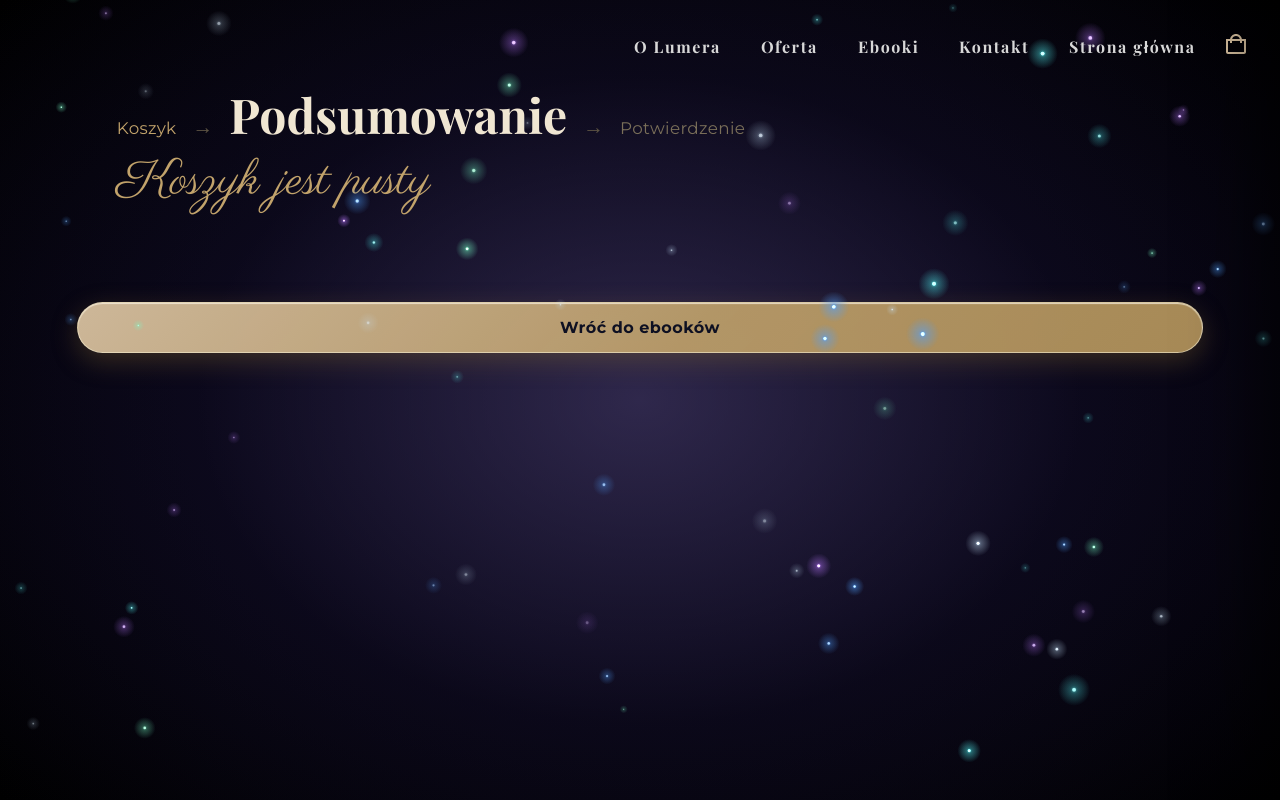
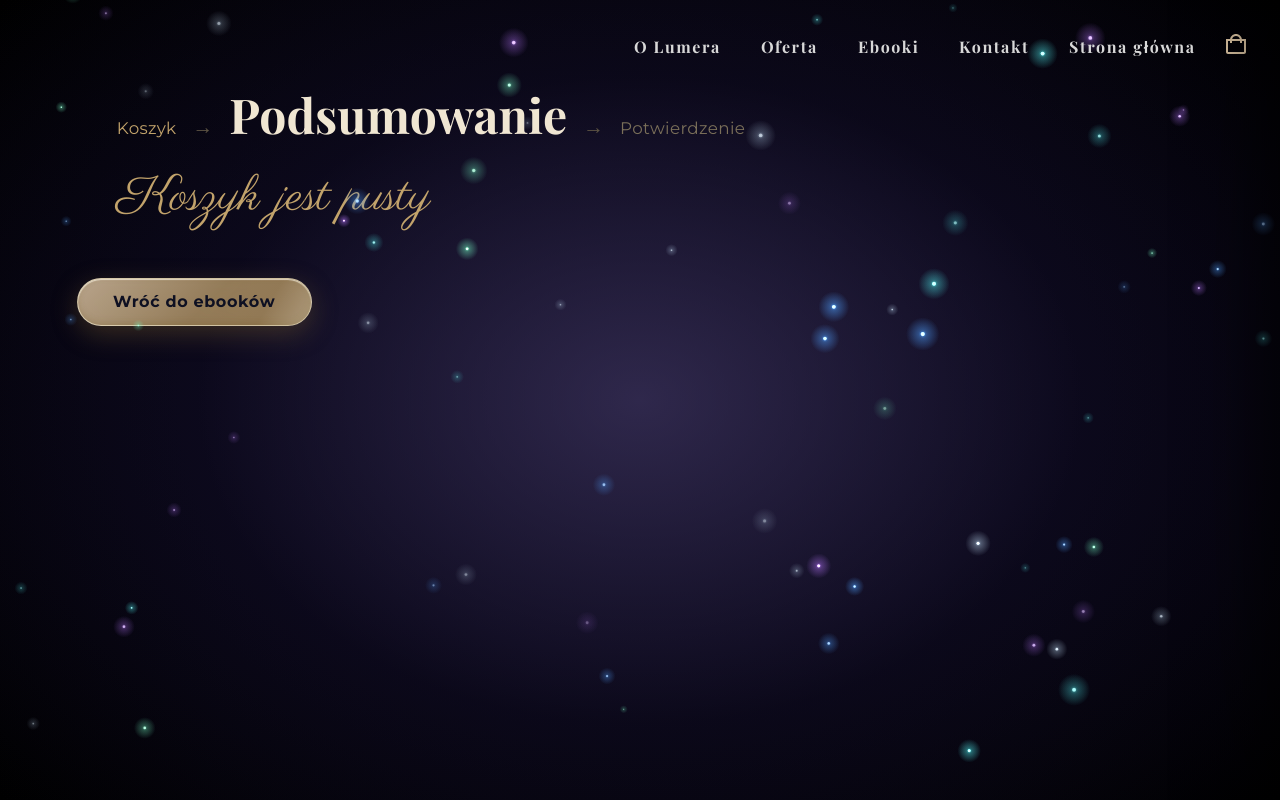
Before and after one commit to eM-Bien/lumera, a Next.js app: page /platnosc in a window 1280 px wide. Built offline with nearby package versions, Linux system fonts and the light colour scheme.

Commit message:
add primary button component

```diff
--- /dev/null
+++ b/app/components/Buttons/PrimaryButton/PrimaryButton.module.css
@@ -0,0 +1,107 @@
+/* =========================================================================
+   PrimaryButton — złoty „liquid glass" z przesuwającym się blaskiem.
+   Reużywalny przycisk akcji (motyw LUMERA).
+   ========================================================================= */
+
+.btn {
+  position: relative;
+  overflow: hidden;
+  isolation: isolate; /* zamyka blask (z-index:-1) w obrębie przycisku */
+
+  font-family: var(--font-basic), sans-serif;
+  font-size: 1rem;
+  letter-spacing: 0.04em;
+  font-weight: 600;
+  color: #0e1022;
+
+  background: linear-gradient(
+    135deg,
+    rgba(216, 193, 160, 0.85) 0%,
+    rgba(194, 163, 107, 0.75) 55%,
+    rgba(176, 145, 90, 0.8) 100%
+  );
+  border: 1px solid rgba(240, 230, 200, 0.65);
+  border-radius: 999px;
+  backdrop-filter: blur(8px) saturate(150%);
+  -webkit-backdrop-filter: blur(8px) saturate(150%);
+  box-shadow:
+    0 8px 26px rgba(140, 110, 50, 0.35),
+    inset 0 1px 1px rgba(255, 250, 235, 0.7),
+    inset 0 -2px 6px rgba(120, 95, 40, 0.25);
+
+  padding: 0.85rem 2.2rem;
+  cursor: pointer;
+  transition:
+    box-shadow 0.3s ease,
+    transform 0.15s ease,
+    border-color 0.3s ease,
+    opacity 0.3s ease;
+}
+
+/* skośny blask — przejeżdża raz na cykl, potem odpoczywa */
+.btn::before {
+  content: "";
+  position: absolute;
+  inset: 0;
+  z-index: -1;
+  border-radius: inherit;
+  pointer-events: none;
+  mix-blend-mode: screen;
+  background: linear-gradient(
+    120deg,
+    transparent 30%,
+    rgba(255, 250, 235, 0.55) 48%,
+    rgba(255, 255, 255, 0.92) 50%,
+    rgba(255, 250, 235, 0.55) 52%,
+    transparent 70%
+  );
+  background-size: 250% 100%;
+  background-position: 200% 0;
+  animation: btnSheen 5s ease-in-out infinite;
+}
+
+@keyframes btnSheen {
+  0% {
+    background-position: 200% 0;
+  }
+  14% {
+    background-position: -60% 0;
+  }
+  100% {
+    background-position: -60% 0;
+  }
+}
+
+.btn:hover:not(:disabled) {
+  border-color: rgba(255, 245, 220, 0.85);
+  box-shadow:
+    0 10px 32px rgba(160, 125, 55, 0.45),
+    inset 0 1px 1px rgba(255, 250, 235, 0.85),
+    inset 0 -2px 6px rgba(120, 95, 40, 0.25);
+}
+
+.btn:active:not(:disabled) {
+  transform: translateY(1px);
+}
+
+.btn:disabled {
+  opacity: 0.45;
+  cursor: not-allowed;
+}
+
+.btn:disabled::before {
+  animation: none;
+}
+
+/* wariant pełnej szerokości */
+.fullWidth {
+  display: block;
+  width: 100%;
+  text-align: center;
+}
+
+@media (prefers-reduced-motion: reduce) {
+  .btn::before {
+    animation: none;
+  }
+}
--- /dev/null
+++ b/app/components/Buttons/PrimaryButton/PrimaryButton.tsx
@@ -0,0 +1,26 @@
+"use client";
+
+import type { ButtonHTMLAttributes } from "react";
+import styles from "./PrimaryButton.module.css";
+
+type PrimaryButtonProps = ButtonHTMLAttributes<HTMLButtonElement> & {
+  fullWidth?: boolean;
+};
+
+export default function PrimaryButton({
+  children,
+  fullWidth = false,
+  className = "",
+  type = "button",
+  ...rest
+}: PrimaryButtonProps) {
+  return (
+    <button
+      type={type}
+      className={`${styles.btn} ${fullWidth ? styles.fullWidth : ""} ${className}`}
+      {...rest}
+    >
+      {children}
+    </button>
+  );
+}
--- a/app/components/CheckoutSteps/CheckoutSteps.module.css
+++ b/app/components/CheckoutSteps/CheckoutSteps.module.css
@@ -1,14 +1,8 @@
-/* =========================================================================
-   CheckoutSteps — wskaźnik kroku zamówienia (motyw LUMERA).
-   Wariant "title": aktywny krok = duży nagłówek (Playfair), reszta mała.
-   Wariant "compact": równy, mały pasek (np. na stronie potwierdzenia).
-   ========================================================================= */
-
 .steps {
   display: flex;
   flex-wrap: wrap;
   max-width: 1200px;
-  margin: 0 auto;
+  margin: 0 auto 2vh;
   padding: 11vh 6vw 0;
   font-family: var(--font-basic), sans-serif;
 }
--- a/app/koszyk/page.module.css
+++ b/app/koszyk/page.module.css
@@ -286,7 +286,6 @@
 
 /* --- Przyciski ---------------------------------------------------------- */
 
-.primary,
 .secondary {
   display: block;
   width: 100%;
@@ -303,27 +302,6 @@
     transform 0.15s ease,
     border-color 0.3s ease,
     background 0.3s ease;
-}
-
-.primary {
-  color: #0e1022;
-  border: 1px solid rgba(240, 230, 200, 0.65);
-  background: linear-gradient(
-    135deg,
-    rgba(216, 193, 160, 0.95) 0%,
-    rgba(194, 163, 107, 0.9) 55%,
-    rgba(176, 145, 90, 0.95) 100%
-  );
-  box-shadow:
-    0 8px 26px rgba(140, 110, 50, 0.35),
-    inset 0 1px 1px rgba(255, 250, 235, 0.7);
-}
-
-.primary:hover {
-  border-color: rgba(255, 245, 220, 0.85);
-  box-shadow:
-    0 10px 32px rgba(160, 125, 55, 0.45),
-    inset 0 1px 1px rgba(255, 250, 235, 0.85);
 }
 
 .secondary {
--- a/app/platnosc/page.module.css
+++ b/app/platnosc/page.module.css
@@ -134,7 +134,11 @@
 
 /* --- Przyciski --- */
 
-.primary,
+/* margines górny dla głównego przycisku (PrimaryButton) */
+.payBtn {
+  margin-top: 2.5rem;
+}
+
 .secondary {
   display: block;
   width: 100%;
@@ -146,46 +150,14 @@
   padding: 0.95rem 1.5rem;
   border-radius: 999px;
   cursor: pointer;
-  transition:
-    box-shadow 0.3s ease,
-    transform 0.15s ease,
-    border-color 0.3s ease,
-    background 0.3s ease,
-    opacity 0.3s ease;
-}
-
-.primary {
-  margin-top: 2.5rem;
-  color: #0e1022;
-  border: 1px solid rgba(240, 230, 200, 0.65);
-  background: linear-gradient(
-    135deg,
-    rgba(216, 193, 160, 0.95) 0%,
-    rgba(194, 163, 107, 0.9) 55%,
-    rgba(176, 145, 90, 0.95) 100%
-  );
-  box-shadow:
-    0 8px 26px rgba(140, 110, 50, 0.35),
-    inset 0 1px 1px rgba(255, 250, 235, 0.7);
-}
-
-.primary:hover:not(:disabled) {
-  border-color: rgba(255, 245, 220, 0.85);
-  box-shadow:
-    0 10px 32px rgba(160, 125, 55, 0.45),
-    inset 0 1px 1px rgba(255, 250, 235, 0.85);
-}
-
-.primary:disabled {
-  opacity: 0.45;
-  cursor: not-allowed;
-}
-
-.secondary {
   margin-top: 0.75rem;
   color: #d8c1a0;
   background: transparent;
   border: 1px solid rgba(194, 163, 107, 0.4);
+  transition:
+    border-color 0.3s ease,
+    background 0.3s ease,
+    transform 0.15s ease;
 }
 
 .secondary:hover {
@@ -193,7 +165,6 @@
   background: rgba(194, 163, 107, 0.08);
 }
 
-.primary:active,
 .secondary:active {
   transform: translateY(1px);
 }
--- a/app/platnosc/page.tsx
+++ b/app/platnosc/page.tsx
@@ -5,6 +5,7 @@ import { useTransition } from "@/app/transition/TransitionProvider";
 import { useCart } from "@/app/components/Ebooks/Cart/CartContext";
 import { formatPrice } from "@/app/components/Ebooks/ebook-types";
 import CheckoutSteps from "@/app/components/CheckoutSteps/CheckoutSteps";
+import PrimaryButton from "@/app/components/Buttons/PrimaryButton/PrimaryButton";
 import styles from "./page.module.css";
 
 export default function PaymentPage() {
@@ -49,13 +50,9 @@ export default function PaymentPage() {
           <p className={styles.subtitle}>Koszyk jest pusty</p>
         </header>
         <div className={styles.empty}>
-          <button
-            type="button"
-            className={styles.primary}
-            onClick={() => navigate("/ebooki")}
-          >
+          <PrimaryButton onClick={() => navigate("/ebooki")}>
             Wróć do ebooków
-          </button>
+          </PrimaryButton>
         </div>
       </div>
     );
@@ -129,14 +126,14 @@ export default function PaymentPage() {
 
         {error && <p className={styles.error}>{error}</p>}
 
-        <button
-          type="button"
-          className={styles.primary}
+        <PrimaryButton
+          fullWidth
+          className={styles.payBtn}
           onClick={handlePay}
           disabled={!canPay}
         >
           {loading ? "Przekierowanie…" : "Zapłać i pobierz"}
-        </button>
+        </PrimaryButton>
 
         <button
           type="button"
```
Also changed, not shown: app/components/Ebooks/EbookCard/EbookCard.module.css (+0 -88 lines), app/components/Ebooks/EbookCard/EbookCard.tsx (+3 -6 lines), app/koszyk/page.tsx (+7 -14 lines), app/platnosc/sukces/page.tsx (+3 -6 lines).
